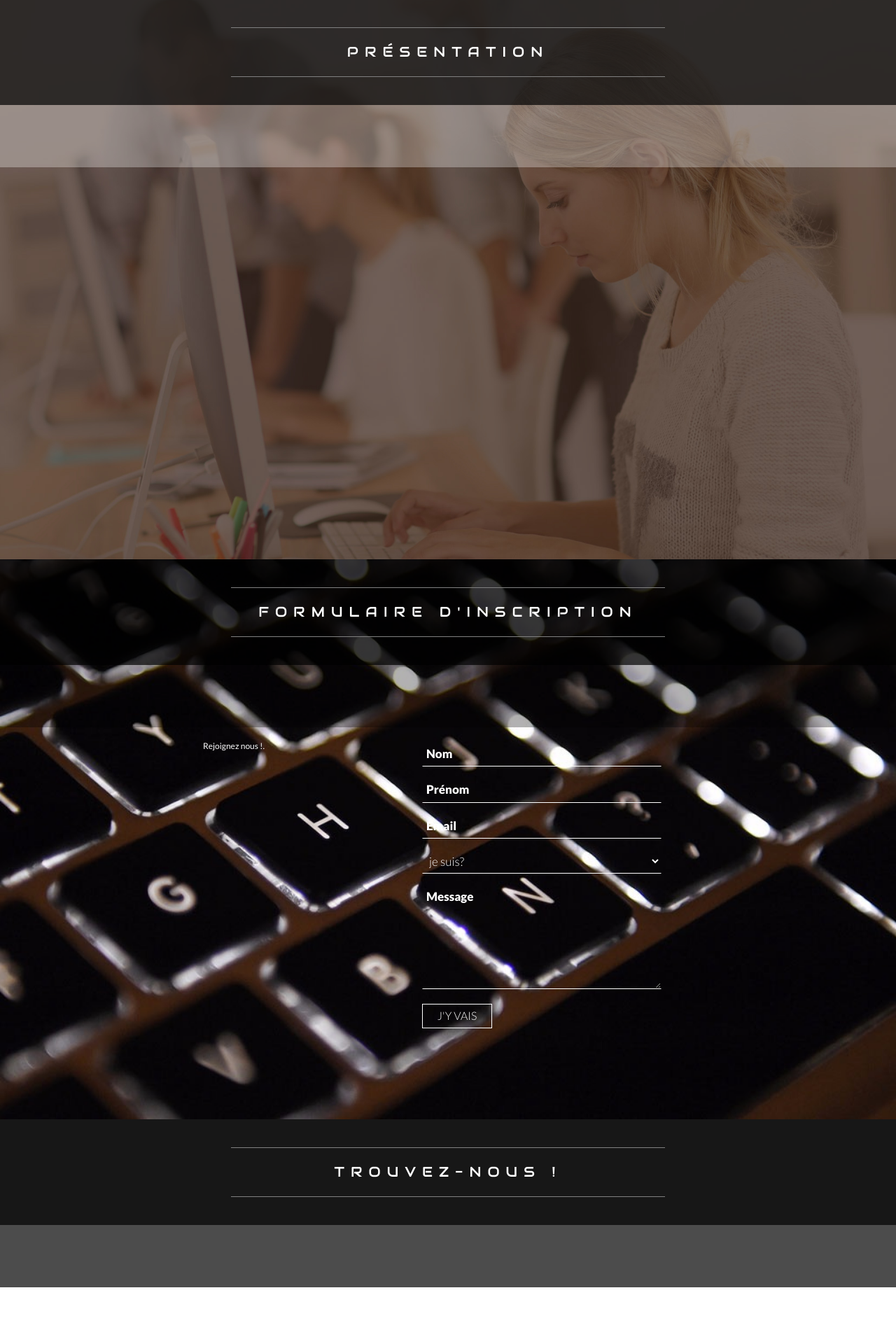
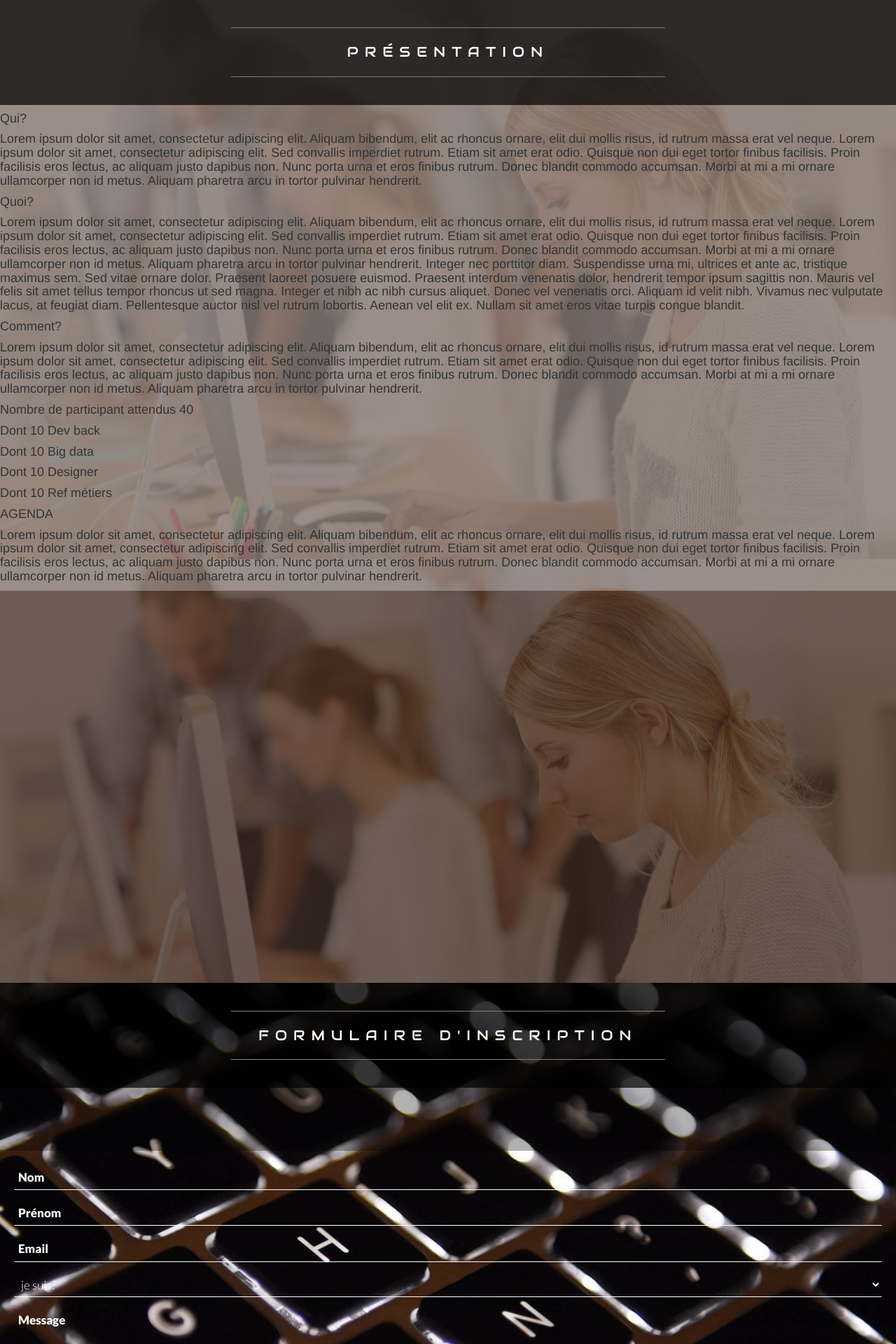
Before and after one commit to solenehuault/hackathon-Rennes, a PHP site: page / in a window 1280 px wide. Shown: the part 801-2721 px from the top of the page at 70% size. Run offline with PHP 8.4, Linux system fonts and the light colour scheme; some libraries are stand-ins or nearby versions.

Commit message:
site présenté ce mercredi soir en groupe

```diff
--- a/css/main.css
+++ b/css/main.css
@@ -308,6 +308,46 @@ p {
     background-color: transparent;
 }
 
+
+.six-wrap {
+    display: table;
+    height: 70vh;
+    width: 100vw;
+    background-color: transparent;
+}
+.seven-div {
+    display: table;
+    width: 100vw;
+    /*background-color: rgba(0, 0, 0, 0.3)!important;*/
+}
+.eight-div {
+    display: table;
+    height: 70vh;
+    background: #ffffff
+url("../img/sunset-over-district.jpg") no-repeat fixed;
+    width: 100vw;
+    background-color: transparent!;
+    background-size: cover;
+    background-position: 50% 50%;
+    "background-color: rgba(255, 255, 255, 0.3);
+}
+
+.mod {
+background-color: rgba(0, 0, 0, 0.7)!important;
+margin-top: 5%;
+text-align: center;
+color: #A27232 ;
+font-size: 1em;
+font-family: 'Audiowide', cursive!important;
+}
+
+.adptmap {
+ display: block;
+ margin: 0 auto;
+  margin-top: 50px;
+  width: 75%;
+}
+
 #back-to-top {
     position: fixed;
     bottom: 40px;
@@ -566,7 +606,7 @@ p {
 
 #container {
     margin: auto;
-    width: 800px;
+    width: 100%;
     margin-bottom: 50px;
     overflow: auto;
 }
@@ -620,22 +660,24 @@ p {
     font-family: 'Lato', calibri, arial;
     font-size: 16px;
     font-weight: 300;
-    width: 402px;
+    width: 100%;
     color: #fff;
     overflow: auto;
     float: left;
+    margin:0 auto;
 }
 
 #contact-area {
     margin-left: 3px;
-    width: 342px;
+    width: 100%;
     padding: 20px;
+    margin:0 auto;
 }
 
 #contact-area input,
 #contact-area textarea {
     padding: 5px;
-    width: 342px;
+    width: 100%;
     font-family: 'Lato', calibri, arial;
     font-size: 17px;
     font-weight: 300;
@@ -668,7 +710,7 @@ p {
 
 #contact-area input.submit-button {
     font-family: 'Lato', calibri, arial;
-    font-size: 16px;
+    font-size: 20px;
     font-weight: 300;
     text-transform: uppercase;
     width: 100px;
@@ -683,6 +725,8 @@ p {
     -o-transition: all 0.1s ease-in-out;
     -ms-transition: all 0.1s ease-in-out;
     transition: all 0.1s ease-in-out;
+    float: right;
+    font-weight: bold;
 }
 
 #contact-area input.submit-button:hover {
@@ -729,7 +773,7 @@ label {
 
 select {
     padding: 5px;
-    width: 342px;
+    width: 100%;
     font-family: 'Lato', calibri, arial;
     font-size: 17px;
     font-weight: 300;
@@ -782,40 +826,9 @@ a:hover {
 
 
 -/* CSS DE LA 4EME PAGE*/
-.six-wrap {
-   height: 100%;
-   width: 100vw;
-   background: #ffffff  url("../img/4pgbg.jpg") no-repeat fixed;
-   background-size: cover;
-   background-position: 50% 50%;
-}
-
-.seven-div {
-   display: table;
-   height: 30vh;
-   width: 100vw;
-   background-color: rgba(0, 0, 0, 0.7) !important;
-}
 
 
-.eight-div {
-   display: table;
-   height: 70vh;
-   width: 100vw;
-   background-color: transparent;
-}
 
-.mod {
-background-color: rgba(0, 0, 0, 0.7)!important;
-margin-top: 5%;
-text-align: center;
-color: #A27232 ;
-font-size: 1em;
-font-family: 'Audiowide', cursive!important;
-}
-.adptmap {
- margin-top: 10%;
-}
 
 /* ##################################################################### */
 
@@ -828,46 +841,11 @@ font-family: 'Audiowide', cursive!important;
 
 /* Small devices (tablets, 768px and up) */
 
-@media (min-width: 768px) {
+@media (max-width: 1200px) {
  .adptmap{
-   height: 600px;
-   width: 720px;
-
-
+    display: block;
+    margin: 0 auto;
+    width: 85%;
+    margin-top: 30px;
  }
 }
-
-
-/* ##################################################################### */
-
-
-/* ############################   DESKTOPS   ########################### */
-
-
-/* ##################################################################### */
-
-
-/* Medium devices (desktops, 992px and up) */
-
-@media (min-width: 992px) {}
-
-
-/* ##################################################################### */
-
-
-/* ########################   LARGE DESKTOPS   ######################### */
-
-
-/* ##################################################################### */
-
-
-/* Large devices (large desktops, 1200px and up) */
-
-@media (min-width: 1200px) {
- .adptmap{
-   height: 600px;
-   width: 1150px;
-
-
- }
-}
--- a/index.html
+++ b/index.html
@@ -34,7 +34,7 @@
 
                 <a href="#anchor">
                     <p class="info">HACKATON CODE ACADEMIE</p>
-                    <p class="info">Les 16 et 27 novembre</p>
+                    <p class="info">Les 26 et 27 novembre</p>
                     <p class="info">Au 23 rue de l'Aiguillon</p>
 
                     <p class="partenaires"><img src="img/logoPartenaire/bg2.jpg" class="partenaire" />
@@ -57,6 +57,31 @@
                 <span class="line-separator"></span> Présentation
                 <span class="line-separator"></span>
             </p>
+
+            <h4>Qui?</h4>
+            <h4>Lorem ipsum dolor sit amet, consectetur adipiscing elit. Aliquam bibendum, elit ac rhoncus ornare, elit dui mollis risus, id rutrum massa erat vel neque. Lorem ipsum dolor sit amet, consectetur adipiscing elit. Sed convallis imperdiet rutrum. Etiam sit amet erat odio. Quisque non dui eget tortor finibus facilisis. Proin facilisis eros lectus, ac aliquam justo dapibus non. Nunc porta urna et eros finibus rutrum. Donec blandit commodo accumsan. Morbi at mi a mi ornare ullamcorper non id metus. Aliquam pharetra arcu in tortor pulvinar hendrerit. </h4>
+            <!--<?php
+            echo nombre de .$compteurDevWeb</p>
+            <p> nombre de Réferenciel métier</p>
+            <p> nombre de Designer</p>
+            <p> nombre de Big Data</p>
+            ?>-->
+
+            <h4>Quoi?</h4>
+            <h4>Lorem ipsum dolor sit amet, consectetur adipiscing elit. Aliquam bibendum, elit ac rhoncus ornare, elit dui mollis risus, id rutrum massa erat vel neque. Lorem ipsum dolor sit amet, consectetur adipiscing elit. Sed convallis imperdiet rutrum. Etiam sit amet erat odio. Quisque non dui eget tortor finibus facilisis. Proin facilisis eros lectus, ac aliquam justo dapibus non. Nunc porta urna et eros finibus rutrum. Donec blandit commodo accumsan. Morbi at mi a mi ornare ullamcorper non id metus. Aliquam pharetra arcu in tortor pulvinar hendrerit.
+            Integer nec porttitor diam. Suspendisse urna mi, ultrices et ante ac, tristique maximus sem. Sed vitae ornare dolor. Praesent laoreet posuere euismod. Praesent interdum venenatis dolor, hendrerit tempor ipsum sagittis non. Mauris vel felis sit amet tellus tempor rhoncus ut sed magna. Integer et nibh ac nibh cursus aliquet. Donec vel venenatis orci. Aliquam id velit nibh. Vivamus nec vulputate lacus, at feugiat diam. Pellentesque auctor nisl vel rutrum lobortis. Aenean vel elit ex. Nullam sit amet eros vitae turpis congue blandit.  </h4>
+
+            <h4>Comment?</h4>
+            <h4>Lorem ipsum dolor sit amet, consectetur adipiscing elit. Aliquam bibendum, elit ac rhoncus ornare, elit dui mollis risus, id rutrum massa erat vel neque. Lorem ipsum dolor sit amet, consectetur adipiscing elit. Sed convallis imperdiet rutrum. Etiam sit amet erat odio. Quisque non dui eget tortor finibus facilisis. Proin facilisis eros lectus, ac aliquam justo dapibus non. Nunc porta urna et eros finibus rutrum. Donec blandit commodo accumsan. Morbi at mi a mi ornare ullamcorper non id metus. Aliquam pharetra arcu in tortor pulvinar hendrerit. </h4>
+            <h4>Nombre de participant attendus 40</h4>
+            <h4>Dont 10 Dev back</h4>
+            <h4>Dont 10 Big data</h4>
+            <h4>Dont 10 Designer</h4>
+            <h4>Dont 10 Ref métiers</h4>
+            <h4>AGENDA</h4>
+            <h4>Lorem ipsum dolor sit amet, consectetur adipiscing elit. Aliquam bibendum, elit ac rhoncus ornare, elit dui mollis risus, id rutrum massa erat vel neque. Lorem ipsum dolor sit amet, consectetur adipiscing elit. Sed convallis imperdiet rutrum. Etiam sit amet erat odio. Quisque non dui eget tortor finibus facilisis. Proin facilisis eros lectus, ac aliquam justo dapibus non. Nunc porta urna et eros finibus rutrum. Donec blandit commodo accumsan. Morbi at mi a mi ornare ullamcorper non id metus. Aliquam pharetra arcu in tortor pulvinar hendrerit. </h4>
+
+
         </div>
         <div class="third-div">
         </div>
@@ -72,11 +97,6 @@
         <div class="fifth-div">
 
             <div id="container">
-                <div id="demo">
-
-                    <h6 class="padabove">Rejoignez nous !. </h6>
-                </div>
-
                 <div id="contact-wrap">
                     <div id="contact-area">
 
@@ -89,11 +109,11 @@
                             <input type="text" name="Email" id="email" placeholder="Email" />
 
                             <select id="metier">
-                                <option>je suis?
-                                    <option>Developpeur web
-                                        <option>Réferenciel métier
-                                            <option>Designer
-                                                <option>Big Data
+                                <option>je suis?</option>
+                                    <option>Developpeur web</option>
+                                        <option>Réferenciel métier </option>
+                                            <option>Designer</option>
+                                                <option>Big Data</option>
                             </select>
                             </input>
 
@@ -110,9 +130,10 @@
         </div>
     </div>
 
-<!---------4EME PAGE -------------------->
+<!--========= 4EME PAGE =======-->
 
    <div class="six-wrap">
+    <div class="eight-div">
        <div class="seven-div">
            <p class="body-text titre">
                <span class="line-separator "></span> Trouvez-nous !
@@ -120,7 +141,7 @@
            </p>
        </div>
 
-       <div class="eight-div">
+
          <div class="container">
            <div class="row">
 
```
Also changed, not shown: Inscrits.php (added, +88 -0 lines), test.php (added, +55 -0 lines), img/sunset-over-district.jpg (added).
